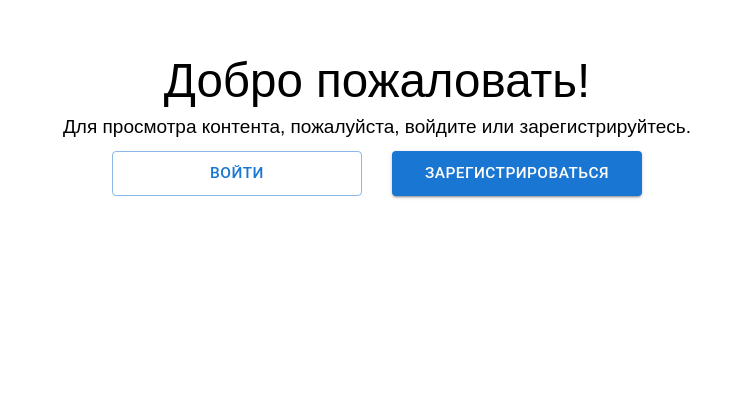
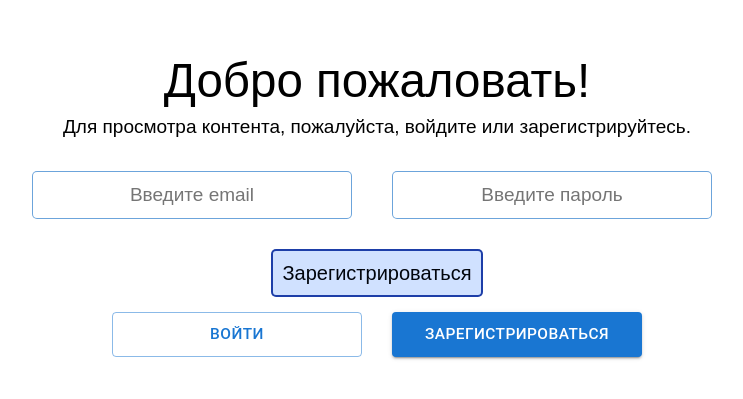
Before and after one commit to vulpies/note_project, a React (Create React App) app: page / in a window 1280 px wide. Shown: the part 155-554 px from the top of the page, without its empty margins (263-1006 px from the left). Built offline with nearby package versions, Linux system fonts and the light colour scheme.

Commit message:
validation

```diff
--- a/src/components/blog/buttons/buttons.module.css
+++ b/src/components/blog/buttons/buttons.module.css
@@ -77,3 +77,17 @@
     box-shadow: 3px 3px 6px rgb(6 4 120 / 74%),
         -1px -1px 1px rgb(28 14 125 / 84%);
 }
+
+.reg {
+    height: 48px;
+    background-color: #abcaff8f;
+    border: 2px solid #0a2d9fe6;
+}
+
+.reg:hover,
+.reg:focus,
+.reg:active {
+    background-color: #074fcce0;
+    color: #fff;
+    box-shadow: 2px 2px 1px #545ccbc7;
+}
--- a/src/components/logIn/login-form/formLogin.module.css
+++ b/src/components/logIn/login-form/formLogin.module.css
@@ -1,5 +1,5 @@
 .form {
-    margin-top: 10px;
+    margin-top: 20px;
     display: flex;
     flex-direction: row;
     flex-wrap: wrap;
@@ -7,10 +7,32 @@
     justify-content: center;
 }
 
+.wrapper {
+    width: 350px;
+    margin: 0 10px 15px 0;
+}
+
 .input {
-    align-content: center;
+    text-align: center;
     align-items: center;
     flex-direction: row;
     width: 320px;
     margin: 10px 15px;
+    height: 48px;
+    border-radius: 5px;
+    border: 1px solid #438bd1c7;
 }
+
+.input:active,
+.input:hover,
+.input:focus {
+    border: 2px solid #0d74db;
+}
+
+.input:focus-visible {
+    outline: none;
+}
+
+.error {
+    color: red;
+}
--- a/src/components/logIn/login-form/loginPage.jsx
+++ b/src/components/logIn/login-form/loginPage.jsx
@@ -1,7 +1,57 @@
 import React from "react"
+import useForm from "./useForm"
+import validate from "./validateInfo"
+import CommonBtn from "../../blog/buttons/commonLinkBtn"
+import buttons from "../../blog/buttons/buttons.module.css"
+import style from "./formLogin.module.css"
 
-const LoginPage = () => {
-    return <div></div>
+const LoginPage = ({ submitForm }) => {
+    const { handleChange, values, handleSubmit, errors } = useForm(
+        submitForm,
+        validate
+    )
+    return (
+        <>
+            <form className={style.form} onSubmit={handleSubmit}>
+                <div className={style.wrapper}>
+                    <label htmlFor="email">{""}</label>
+                    <input
+                        id="email"
+                        type="email"
+                        name="email"
+                        className={style.input}
+                        placeholder="Введите email"
+                        value={values.email}
+                        onChange={handleChange}
+                    />
+                    {errors.email && (
+                        <p className={style.error}>{errors.email}</p>
+                    )}
+                </div>
+
+                <div className={style.wrapper}>
+                    <label htmlFor="password">{""}</label>
+                    <input
+                        id="password"
+                        type="password"
+                        name="password"
+                        className={style.input}
+                        placeholder="Введите пароль"
+                        value={values.password}
+                        onChange={handleChange}
+                    />
+                    {errors.password && (
+                        <p className={style.error}>{errors.password}</p>
+                    )}
+                </div>
+            </form>
+            <CommonBtn
+                className={`${buttons.common} ${buttons.reg}`}
+                name="Зарегистрироваться"
+                onClick={handleSubmit}
+            />
+        </>
+    )
 }
 
 export default LoginPage
--- /dev/null
+++ b/src/components/logIn/login-form/useForm.jsx
@@ -0,0 +1,31 @@
+import { useState, useEffect } from "react"
+
+const useForm = (callback, validate) => {
+    const [values, setValues] = useState({
+        email: "",
+        password: "",
+    })
+
+    const [errors, setErrors] = useState({})
+    const [isSubmitting, setIsSubmitting] = useState(false)
+
+    const handleChange = (e) => {
+        const { name, value } = e.target
+        setValues({ ...values, [name]: value })
+    }
+
+    const handleSubmit = (e) => {
+        e.preventDefault()
+        setErrors(validate(values))
+        setIsSubmitting(true)
+    }
+
+    useEffect(() => {
+        if (Object.keys(errors).length === 0 && isSubmitting) {
+            callback()
+        }
+    }, [errors])
+    return { handleChange, values, handleSubmit, errors }
+}
+
+export default useForm
--- /dev/null
+++ b/src/components/logIn/login-form/validateInfo.jsx
@@ -0,0 +1,18 @@
+export default function validateInfo(values) {
+    let errors = {}
+
+    if (!values.email.trim()) {
+        errors.email = "Обязательно для заполнения"
+    } else if (!/[A-Z0-9._%+-]+@[A-Z0-9-]+\.[A-Z]{2,4}/gim.test(values.email)) {
+        errors.email = "Некорректный email"
+    }
+
+    if (!values.password) {
+        errors.password = "Обязательно для заполнения"
+    } else if (values.password.length < 6) {
+        errors.password = "Пароль должен содержать минимум 6 символов"
+    }
+    console.log(errors.password)
+
+    return errors
+}
--- a/src/menu/mainPage.jsx
+++ b/src/menu/mainPage.jsx
@@ -1,10 +1,13 @@
-import React from "react"
-
+import React, { useState } from "react"
 import FormButtons from "../components/logIn/login-buttons/formButtons"
-// import FormLogIn from "../components/logIn/login-form/formLogIn"
 import LoginPage from "../components/logIn/login-form/loginPage"
+import AllNotesPage from "../components/blog/notes/allNotesPage"
 
 const MainPage = () => {
+    const [isSubmitted, setIsSubmitted] = useState(false)
+    function submitForm() {
+        setIsSubmitted(true)
+    }
     return (
         <>
             <div className="main main__div">
@@ -14,7 +17,11 @@ const MainPage = () => {
                     зарегистрируйтесь.
                 </p>
 
-                <LoginPage />
+                {!isSubmitted ? (
+                    <LoginPage submitForm={submitForm} />
+                ) : (
+                    <AllNotesPage />
+                )}
                 <FormButtons />
             </div>
         </>
--- a/src/menu/registration.jsx
+++ b/src/menu/registration.jsx
@@ -1,7 +1,6 @@
 import React from "react"
-import FormLogIn from "../components/logIn/login-form/formLogIn"
-import Button from "@mui/material/Button"
 import NavBar from "./navBar"
+import LoginPage from "../components/logIn/login-form/loginPage"
 
 const Registration = () => {
     return (
@@ -9,10 +8,7 @@ const Registration = () => {
             <NavBar />
             <h1 className="main__div">Регистрация</h1>
             <p>Пожалуйста, заполните форму ниже.</p>
-            <FormLogIn />
-            <Button variant="contained" size="small" className="btns" disabled>
-                Зарегистрироваться
-            </Button>
+            <LoginPage />
         </>
     )
 }
```
Also changed, not shown: src/components/logIn/successPage.jsx (added, +7 -0 lines).
